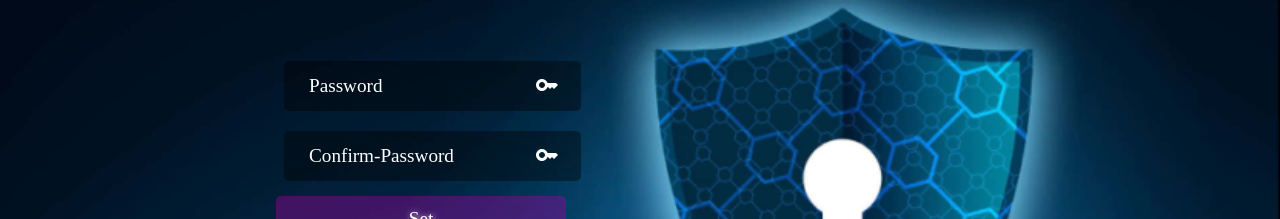
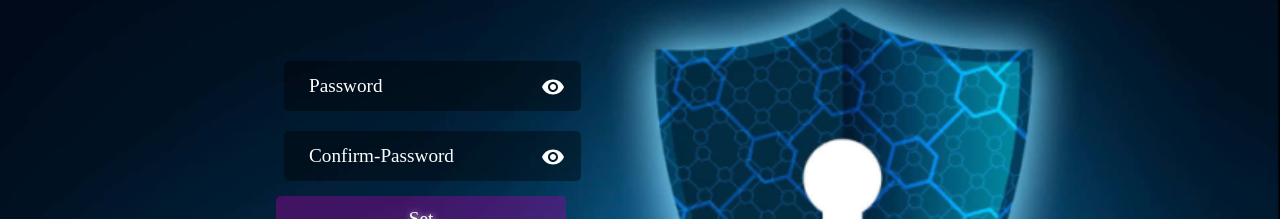
Before and after one commit to raghad-ns/smart-parking-ui, a React (Create React App) app: page /set-password in a window 1280 px wide. Shown: the part 144-363 px from the top of the page. Built offline with nearby package versions, Linux system fonts and the light colour scheme.

Commit message:
reset password enhancements

```diff
--- a/src/Pages/setPassword/setPassword.scss
+++ b/src/Pages/setPassword/setPassword.scss
@@ -8,16 +8,18 @@
   left: 20%;
   width: 250px;
   height: max-content;
-    padding: 0 20px; /* Adjust left padding to position the form to the left */
+  padding: 0 20px;
+  /* Adjust left padding to position the form to the left */
 
   .input-group {
     margin-top: 5px;
     margin-bottom: 5px;
     position: relative;
     display: flex;
-    justify-content:flex-start;
-    input[type="password"]
-    {
+    justify-content: flex-start;
+
+    input[type="password"],
+    input[type="text"] {
       padding: 14px 25px;
       border-radius: 5px;
       border: none;
@@ -38,6 +40,7 @@
       }
     }
   }
+
   button {
     width: 290px;
     margin-bottom: 5px;
@@ -46,7 +49,8 @@
     border-radius: 5px;
     background-color: rgba(161, 0, 161, 0.4);
     color: #ffffff;
-      text-shadow: 1px 1px 7px white; /* Add white shadow effect */
+    text-shadow: 1px 1px 7px white;
+    /* Add white shadow effect */
     font-family: "Montserrat";
     font-style: normal;
     font-size: larger;
@@ -54,11 +58,9 @@
     transition: background-color 0.3s ease;
 
     &:hover {
-        background: linear-gradient(
-          268.29deg,
+      background: linear-gradient(268.29deg,
           rgba(166, 0, 207, 0.21) 24.2%,
-          rgba(143, 151, 220, 0.21) 102.72%
-        );
+          rgba(143, 151, 220, 0.21) 102.72%);
     }
   }
 
@@ -68,4 +70,18 @@
     top: 20%;
     left: 85%;
   }
+
+  .invisible {
+    height: fit-content;
+    width: fit-content;
+    background: none;
+    outline: none;
+    position: absolute;
+    top: 15%;
+    left: 70%;
+
+    &:hover {
+      background: none
     }
+  }
+}
--- a/src/Pages/setPassword/setPassword.tsx
+++ b/src/Pages/setPassword/setPassword.tsx
@@ -1,13 +1,15 @@
 import React, { useState } from "react";
 import "./setPassword.scss";
 import { InputAdornment } from "@mui/material";
-import { Key } from "@mui/icons-material";
+import { RemoveRedEye, VisibilityOff } from "@mui/icons-material";
 import { passwordSetService } from "../../services/user.service";
 import { useNavigate } from "react-router-dom";
 import { validateInputs } from "../../utils/utils";
 
 const SetPassword = () => {
   const [password, setPassword] = useState<string>("");
+  const [passwordVisibility, setPasswordVisibility] = useState<boolean>(false)
+  const [confirmPasswordVisibility, setConfirmPasswordVisibility] = useState<boolean>(false)
   const navigate = useNavigate()
   const [confirmPassword, setConfirmPassword] = useState<string>("");
   const handlePasswordSetting = async () => {
@@ -16,12 +18,16 @@ const SetPassword = () => {
       { value: confirmPassword, type: "password" }
     ]
     if (validateInputs(inputs)) {
-      const setPassword = await passwordSetService(password, confirmPassword)
-      if (setPassword.state) {
-        window.alert('password set successfully!')
-        navigate('/info', { replace: true })
+      if (password === confirmPassword) {
+        const setPassword = await passwordSetService(password, confirmPassword)
+        if (setPassword.state) {
+          window.alert('password set successfully!')
+          navigate('/info', { replace: true })
+        } else {
+          window.alert('invalid password!')
+        }
       } else {
-        window.alert('invalid password!')
+        window.alert('Password confirmation does not match the password you entered!')
       }
     } else {
       window.alert('Password must be at least 8 characters containing digits, special symbols, upper and lower case letters')
@@ -32,11 +38,13 @@ const SetPassword = () => {
       <div className="input-group">
         <span>
           <InputAdornment position="start">
-            <Key className="icons" />
+            <button className="invisible" onClick={() => setPasswordVisibility(!passwordVisibility)}>
+              {passwordVisibility ? <VisibilityOff className="icons" /> : <RemoveRedEye className="icons" />}
+            </button>
           </InputAdornment>
         </span>
         <input
-          type="password"
+          type={passwordVisibility ? "text" : "password"}
           id="password"
           value={password}
           onChange={(e) => setPassword(e.target.value)}
@@ -46,11 +54,13 @@ const SetPassword = () => {
       <div className="input-group">
         <span>
           <InputAdornment position="start">
-            <Key className="icons" />
+            <button className="invisible" onClick={() => setConfirmPasswordVisibility(!confirmPasswordVisibility)}>
+              {confirmPasswordVisibility ? <VisibilityOff className="icons" /> : <RemoveRedEye className="icons" />}
+            </button>
           </InputAdornment>
         </span>
         <input
-          type="password"
+          type={confirmPasswordVisibility ? "text" : "password"}
           id="confirmPassword"
           value={confirmPassword}
           onChange={(e) => setConfirmPassword(e.target.value)}
```
Lines whose indentation alone changed are shown as unchanged.
